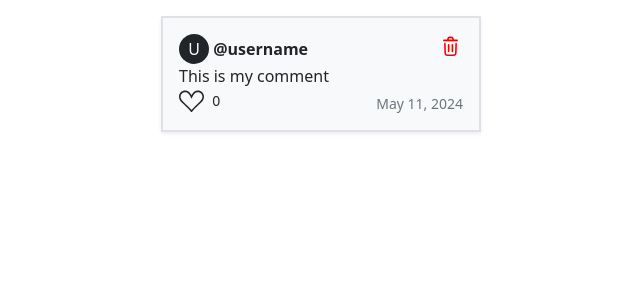
After one commit to guesswho-jr/codopia, a PHP site: page /testuse.html in a window 1280 px wide. The commit adds this page. Shown: the top 300 px of the page, without its empty margins (319-959 px from the left). Run offline with PHP 8.4, Linux system fonts and the light colour scheme.

Commit message:
Update comment system and some other minor changes

```diff
--- a/dashboard/index.php
+++ b/dashboard/index.php
@@ -43,10 +43,6 @@ $resultForThePointsAndUploads = $resultForThePointsAndUploads[0];
   <link rel="stylesheet" href="/static/bootstrap.min.css">
   <title>Dashboard - <?php echo $_SESSION["username"] ?></title>
   <style>
-    .highlight {
-      background-color: yellowgreen;
-    }
-
     /* THIS PLACE IS NEEDED FOR THE THEME AND FONT CHANGES */
   </style>
 </head>
--- a/dashboard/side.css
+++ b/dashboard/side.css
@@ -108,6 +108,10 @@
   cursor: pointer;
 }
 
+.highlight {
+  background-color: yellowgreen;
+}
+
 /*  */
 
 /* .Search {
--- a/db.sql
+++ b/db.sql
@@ -67,6 +67,7 @@ CREATE TABLE comments (
     comment_likes INT DEFAULT 0,
     comment_liked_by TEXT DEFAULT '[]',
     comment_project_id INT NOT NULL,
+    unique_identifier TEXT NOT NULL,
     FOREIGN KEY (comment_project_id) REFERENCES projects(project_id) ON DELETE CASCADE,
     comment_user_id INT NOT NULL,
     FOREIGN KEY (comment_user_id) REFERENCES users(id) ON DELETE CASCADE
--- /dev/null
+++ b/testuse.html
@@ -0,0 +1,53 @@
+<!DOCTYPE html>
+<html lang="en">
+<head>
+    <meta charset="UTF-8">
+    <meta name="viewport" content="width=device-width, initial-scale=1.0">
+    <link rel="stylesheet" href="./static/bootstrap.min.css">
+    <title>Document</title>
+</head>
+<body>
+    <div class='container my-3 p-3 border border-2 border-muted shadow-sm bg-light col-3'>
+        <div class='col-12 d-flex justify-content-between'>
+            <div>
+                <span class='bg-dark text-white col-3' style='width: 30px; height: 30px; display: inline-flex; justify-content: center; align-items: center; border-radius: 50%;'>U</span>
+                <a href='' class='text-dark fw-bold col-9' style='text-decoration: none;'>@username</a>
+            </div>
+            <img src="./imgs/delete.svg" alt="Delete" class="bi bi-trash comment-delete-btn" commentId="1"
+                style="cursor: pointer; width: 25px; height: 25px;">
+        </div>
+        <div class='col-12'>
+            <p class='m-0'>This is my comment</p>
+            <div class='d-flex justify-content-between'>
+                <div class='text-center'>
+                    <svg xmlns='http://www.w3.org/2000/svg' width='25' height='25' fill='currentColor' class='bi bi-suit-heart comment-like-btn' commentId='${objData.data.commentId}' viewBox='0 0 16 16' style='cursor: pointer'>
+                        <path d='m8 6.236-.894-1.789c-.222-.443-.607-1.08-1.152-1.595C5.418 2.345 4.776 2 4 2 2.324 2 1 3.326 1 4.92c0 1.211.554 2.066 1.868 3.37.337.334.721.695 1.146 1.093C5.122 10.423 6.5 11.717 8 13.447c1.5-1.73 2.878-3.024 3.986-4.064.425-.398.81-.76 1.146-1.093C14.446 6.986 15 6.131 15 4.92 15 3.326 13.676 2 12 2c-.777 0-1.418.345-1.954.852-.545.515-.93 1.152-1.152 1.595zm.392 8.292a.513.513 0 0 1-.784 0c-1.601-1.902-3.05-3.262-4.243-4.381C1.3 8.208 0 6.989 0 4.92 0 2.755 1.79 1 4 1c1.6 0 2.719 1.05 3.404 2.008.26.365.458.716.596.992a7.6 7.6 0 0 1 .596-.992C9.281 2.049 10.4 1 12 1c2.21 0 4 1.755 4 3.92 0 2.069-1.3 3.288-3.365 5.227-1.193 1.12-2.642 2.48-4.243 4.38z' />
+                    </svg>
+                    <span class='small ms-1'>0</span>
+                </div>
+                <span class='text-muted d-flex flex-column justify-content-end small'>May 11, 2024</span>
+            </div>
+        </div>
+    </div>
+    <script src="./static/bootstrap.bundle.min.js"></script>
+
+    <script>
+        const btn = document.querySelector(".comment-delete-btn");
+        btn.addEventListener("click", e => {
+            commentId = 6;
+            const formData = new FormData();
+            formData.append("type", 1000);
+            formData.append("text", "amazing");
+            formData.append("commentId", commentId);
+            fetch("testuse.php", {
+                method: "POST",
+                body: formData
+            })
+                .then(response => response.json())
+                .then(data => {
+                    console.log(data);
+                });
+        })
+    </script>
+</body>
+</html>
```
Also changed, not shown: dashboard/codes.txt (added, +8 -0 lines), dashboard/comment.js (+27 -8 lines), dashboard/comment.php (+10 -7 lines), testuse.php (+8 -1 lines), imgs/delete.svg (added).
